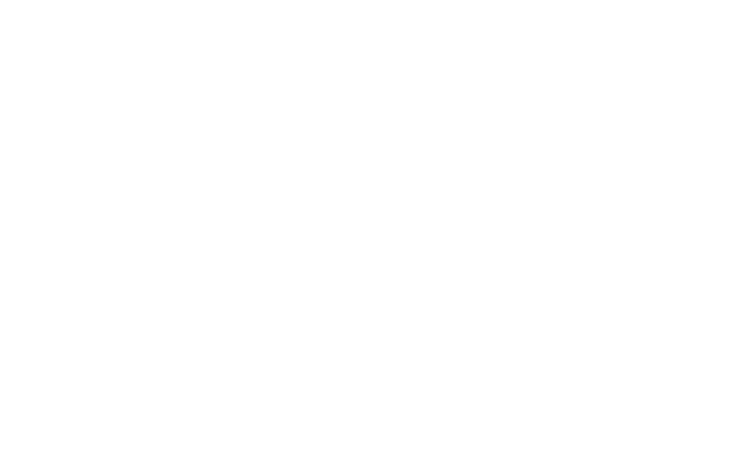
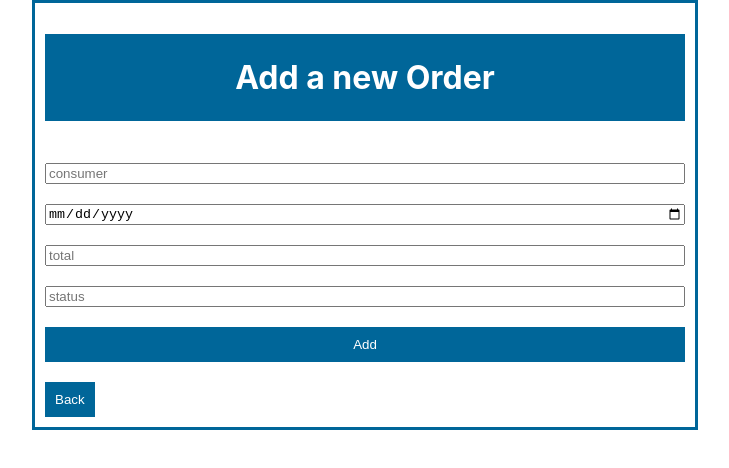
Before and after one commit to Lualbaldassari/Blaze-Task, a React (Create React App) app in the folder client/: page /addOrder in a window 1280 px wide. Before the commit this address had no page. Shown: the top 468 px of the page, without its empty margins (275-1004 px from the left). Built offline with nearby package versions, Linux system fonts and the light colour scheme.

Commit message:
Add Update Order

```diff
--- a/client/src/App.js
+++ b/client/src/App.js
@@ -1,5 +1,6 @@
 import { BrowserRouter, Routes, Route} from "react-router-dom"
 import Add from "./components/Add";
+import AddOrder from "./components/AddOrder";
 import LandingPage from "./components/LandingPage";
 import Orders from "./components/Orders";
 import Products from "./components/Products";
@@ -18,6 +19,7 @@
           <Route path="/orders" element={<Orders />} />
           <Route path="/add/" element={<Add />} />
           <Route path="/update/:id" element={<Update />} />
+          <Route path="/addOrder/" element={<AddOrder />} />
         </Routes>
       </BrowserRouter>
     </div>
--- /dev/null
+++ b/client/src/components/AddOrder.jsx
@@ -0,0 +1,68 @@
+import React, { useState } from "react";
+import axios from "axios";
+import { Link, useNavigate } from "react-router-dom";
+import s from "../style/Update.module.css";
+
+const AddOrder = () => {
+  const [order, setOrder] = useState({
+    consumer: "",
+    status: "",
+    date: null,
+    total:null,
+  });
+
+  const navigate = useNavigate();
+
+  const handleChange = (e) => {
+    setOrder((prev) => ({ ...prev, [e.target.name]: e.target.value }));
+    console.log(order);
+  };
+
+  const handleClick = async (e) => {
+    e.preventDefault();
+    try {
+      await axios.post("http://localhost:8800/orders", order);
+      navigate("/");
+    } catch (err) {
+      console.log(err);
+    }
+  };
+
+  return (
+    <div className={s.form}>
+      <h1 className={s.header}>Add a new Order</h1>
+      <input
+        type="text"
+        placeholder="consumer"
+        onChange={handleChange}
+        name="consumer"
+      />
+      <input
+        type="date"
+        placeholder="date"
+        onChange={handleChange}
+        name="date"
+      />
+      <input
+        type="number"
+        placeholder="total"
+        onChange={handleChange}
+        name="total"
+      />
+      <input
+        type="text"
+        placeholder="status"
+        onChange={handleChange}
+        name="status"
+      />
+      <button className={s.btn} onClick={handleClick}>
+        Add
+      </button>
+      <Link to="/orders">
+        <button className={s.btn}>Back</button>
+      </Link>
+    </div>
+  );
+};
+
+export default AddOrder;
--- a/client/src/components/Orders.jsx
+++ b/client/src/components/Orders.jsx
@@ -31,6 +31,11 @@
               <th>Date</th>
               <th>Total</th>
               <th>Actions</th>
+              <th>
+                <button>
+                  <Link to="/addOrder">Create Order</Link>
+                </button>
+              </th>
             </tr>
           </thead>
 
@@ -42,20 +47,18 @@
                 <td>{order.status}</td>
                 <td>{order.date}</td>
                 <td>{order.total}</td>
-                <td>{order.actions}</td>
+                <td>
+                  <button>Edit</button>
+                  <button>Delete</button>
+                </td>
+
               </tr>
             ))}
           </tbody>
         </table>
       </div>
 
-      <button className="button">
-        <Link to="/add">Create Order</Link>
-      </button>
-
-      <NavBar/>
-
-
+      <NavBar />
     </div>
   );
 };
```
Also changed, not shown: 1 other file (tests, documents, lock files or other folders).
